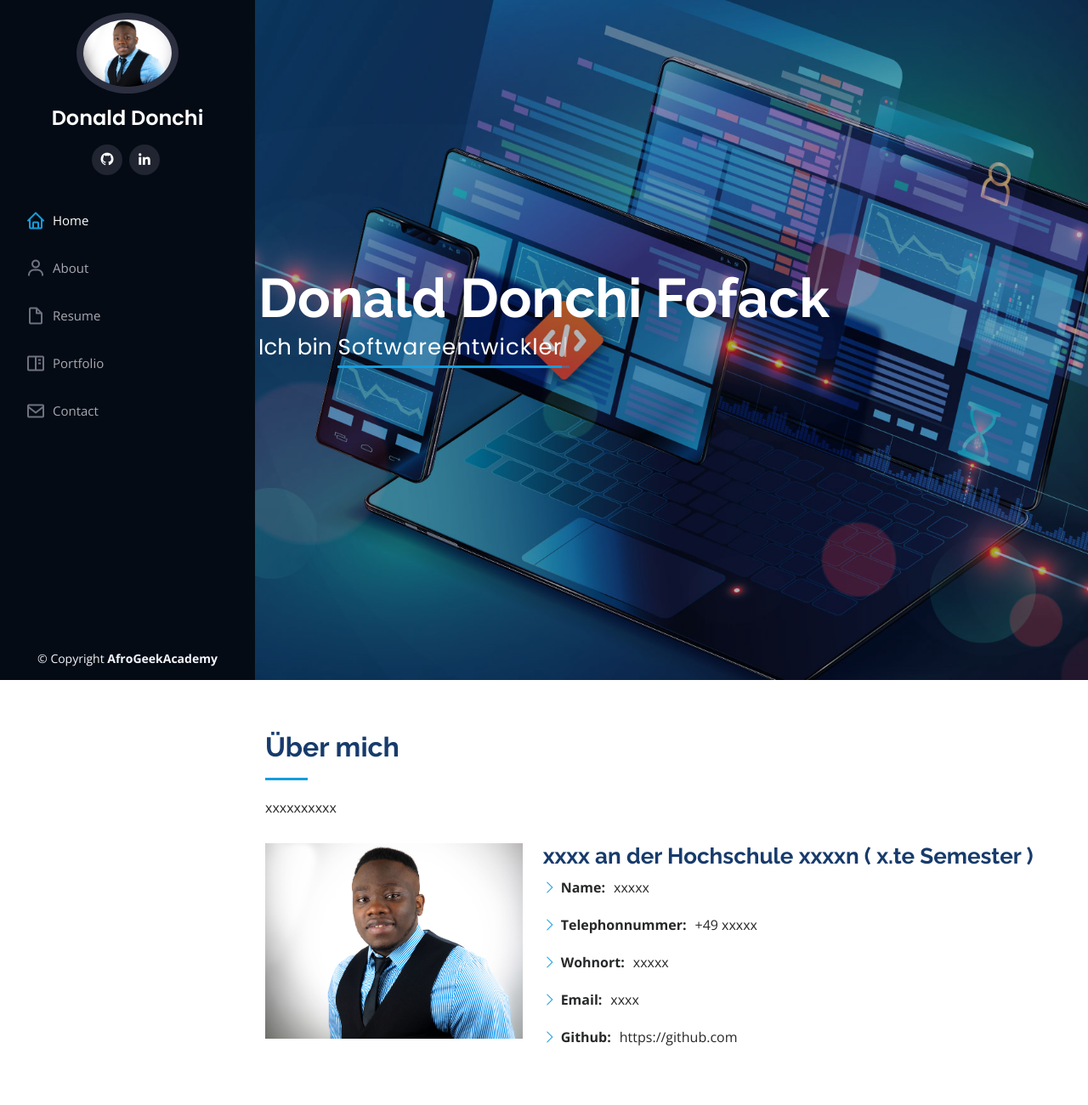
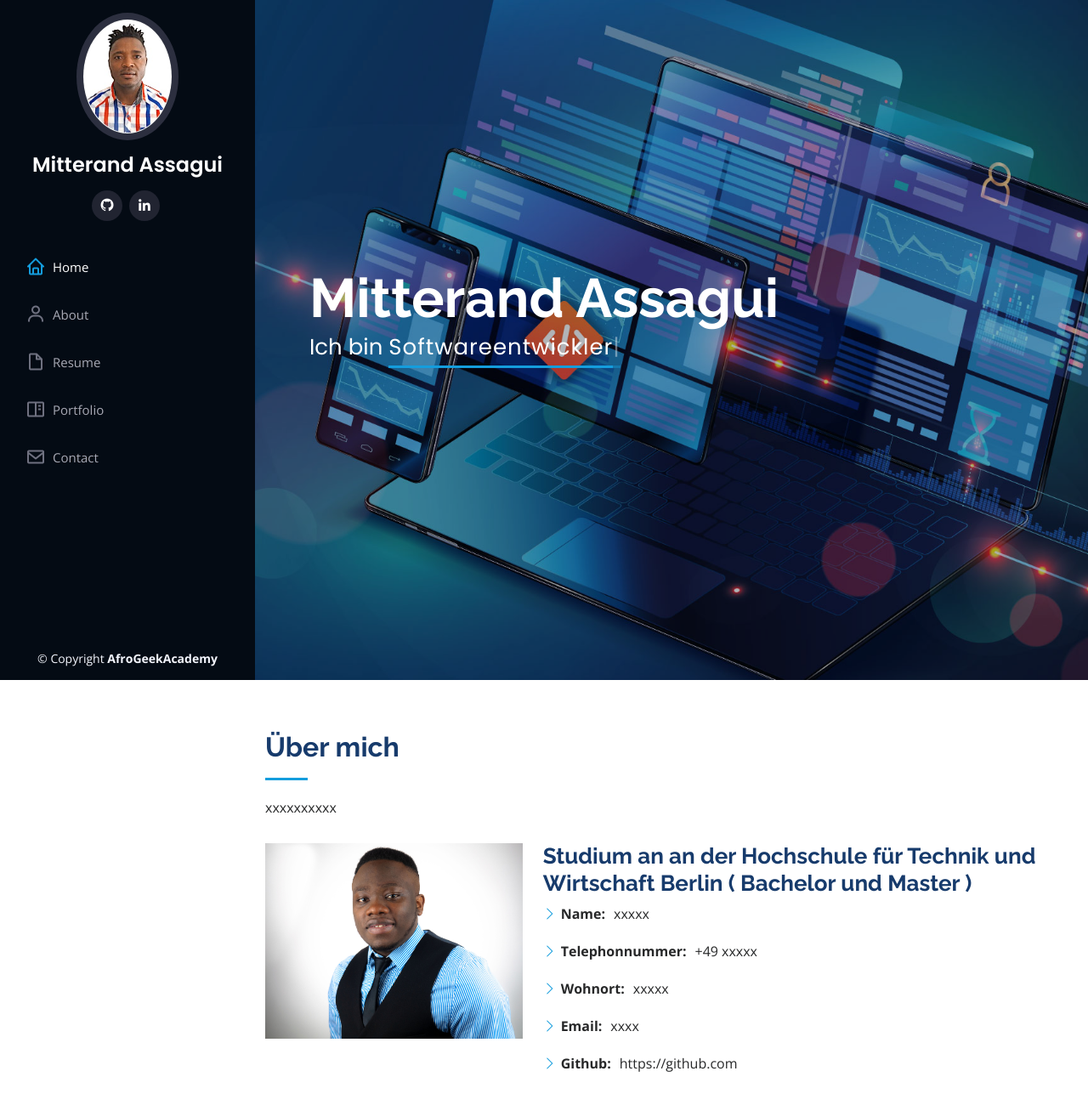
Before and after one commit to maestro2711/CV_mitterand, a plain HTML site: page index.html in a window 1280 px wide. Shown: the top 1300 px of the page at 85% size. Drawn offline with nearby package versions, Linux system fonts and the light colour scheme.

Commit message:
Profil würde geändert

```diff
--- a/index.html
+++ b/index.html
@@ -5,7 +5,7 @@
   <meta charset="utf-8">
   <meta content="width=device-width, initial-scale=1.0" name="viewport">
 
-  <title>Donald CV</title>
+  <title>Mitterand CV</title>
   <meta content="the description" name="description">
   <meta content="the keywords" name="keywords">
 
@@ -46,8 +46,8 @@
     <div class="d-flex flex-column">
 
       <div class="profile">
-        <img src="assets/img/profile-img.jpg" alt="" class="img-fluid rounded-circle">
-        <h1 class="text-light"><a href="index.html">Donald Donchi</a></h1>
+        <img src="assets/img/meinprofil.jpeg" alt="text" class="img-fluid rounded-circle">
+        <h1 class="text-light"><a href="index.html">Mitterand Assagui</a></h1>
         <div class="social-links mt-3 text-center">
 
           <a href="#" class="github"><i class="bx bxl-github"></i></a>
@@ -70,7 +70,7 @@
   <!-- ======= Hero Section ======= -->
   <section id="hero" class="d-flex flex-column justify-content-center align-items-center">
     <div class="hero-container" data-aos="fade-in">
-      <h1>Donald Donchi Fofack</h1>
+      <h1>Mitterand Assagui</h1>
       <p>Ich bin <span class="typed" data-typed-items="Informatiker, Softwareentwickler"></span></p>
     </div>
   </section><!-- End Hero -->
@@ -91,7 +91,7 @@
             <img src="assets/img/profile-img.jpg" class="img-fluid" alt="">
           </div>
           <div class="col-lg-8 pt-4 pt-lg-0 content" data-aos="fade-left">
-            <h3>xxxx an der Hochschule xxxxn ( x.te Semester )</h3>
+            <h3>Studium an  an der Hochschule für Technik und Wirtschaft Berlin ( Bachelor und Master )</h3>
 
             <div class="row">
               <div class="col-lg-6">
@@ -128,7 +128,7 @@
             <div class="count-box">
               <i class="bi bi-journal-richtext"></i>
               <span data-purecounter-start="0" data-purecounter-end="43" data-purecounter-duration="1" class="purecounter"></span>
-              <p><strong>Projects in Github</strong></br> 31 Public, 12 Private</p>
+              <p><strong>Projects in Github</strong></br>  1 Private</p>
             </div>
           </div>
 
```
